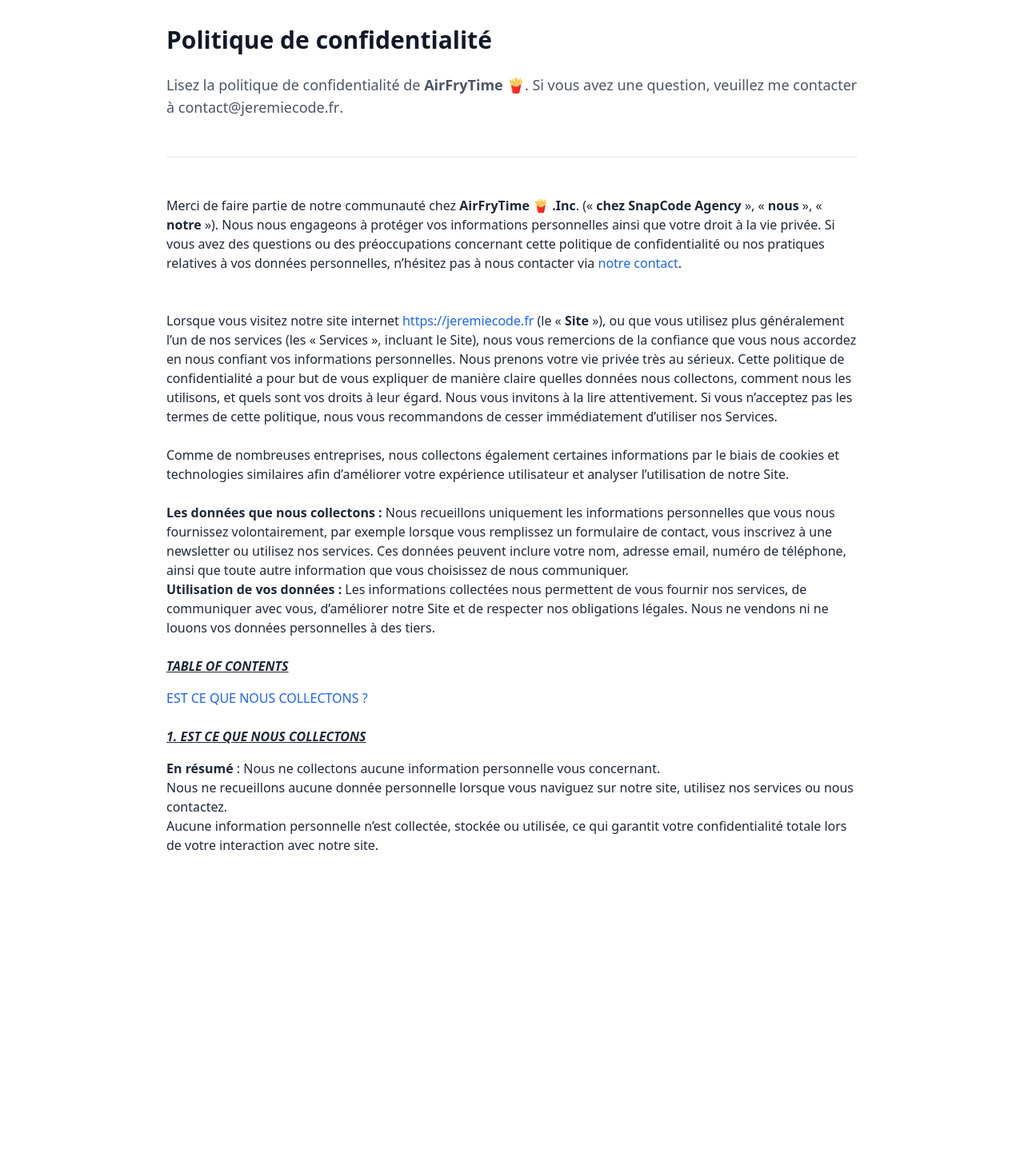
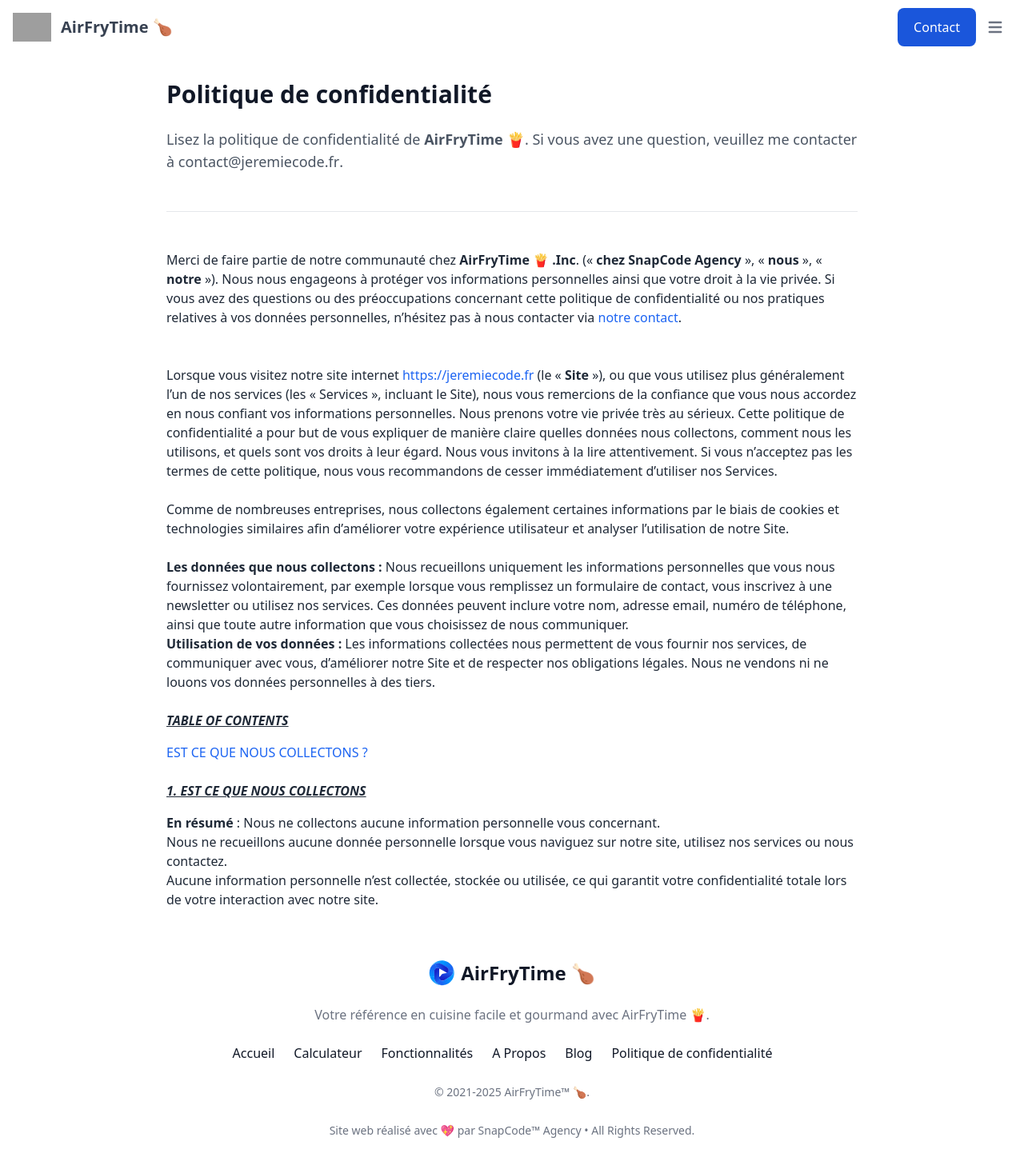
Before and after one commit to JeremieN6/air-fryer-calculator, a Vue app: page /politique-de-confidentialite in a window 1280 px wide. Shown: the whole page at 80% size. Before the commit the page ends 1101 px from the top, so only its background shows below. Built offline with nearby package versions, Linux system fonts and the light colour scheme; grey boxes are pictures that could not be loaded.

Commit message:
feat: add LP_Header and LP_Footer components to PolitiqueConfidentialitePage

```diff
--- a/src/pages/PolitiqueConfidentialitePage.vue
+++ b/src/pages/PolitiqueConfidentialitePage.vue
@@ -1,9 +1,13 @@
 <template>
     <section>
+      <LP_Header />
       <PolitiqueConfidentialite />
+      <LP_Footer />
     </section>
   </template>
 
 <script setup>
+    import LP_Header from '../components/LP_Header.vue'
     import PolitiqueConfidentialite from '../components/PolitiqueConfidentialite.vue'
+    import LP_Footer from '../components/LP_Footer.vue'
 </script>
```
